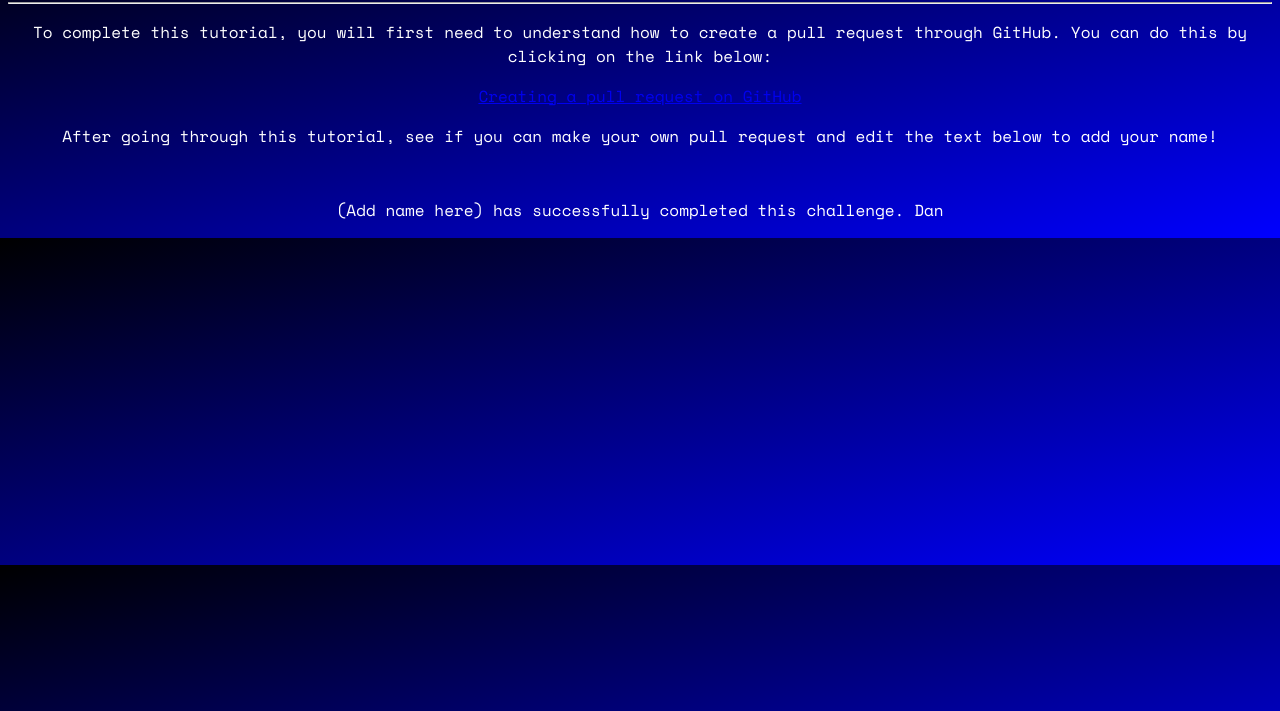
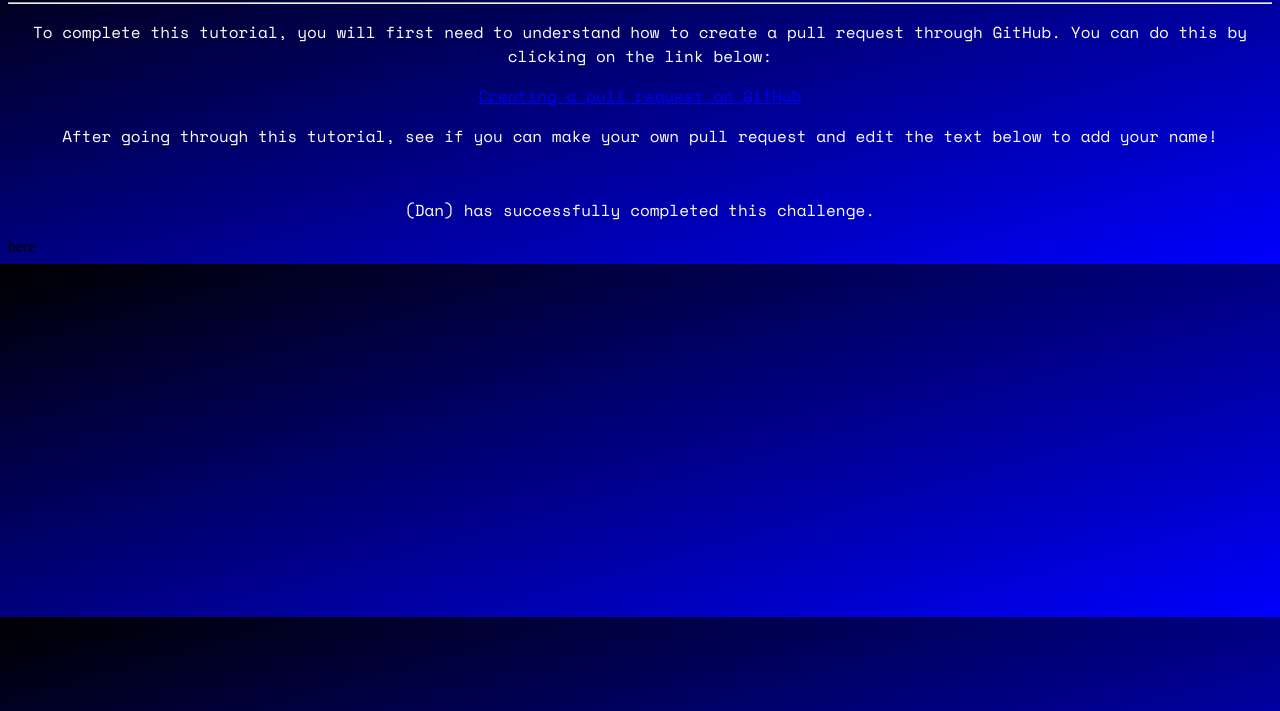
Before and after one commit to CompSciClubBVNW2425/github-collab-example, a plain HTML site: page tutorialpage.html in a window 1280 px wide. Shown: the part 89-800 px from the top of the page. Drawn offline with nearby package versions, Linux system fonts and the light colour scheme; a script that the page names is missing.

Commit message:
Update tutorialpage.html

```diff
--- a/tutorialpage.html
+++ b/tutorialpage.html
@@ -25,9 +25,8 @@
         <br>
 <!-- Add your name here! -->
        <p class="text">
-        (Add name here) has successfully completed this challenge.
-        Dan
-       </p>
+        (Dan) has successfully completed this challenge.
+       </p>here
     <script src="index.js"></script>
   </body>
 </html>
```
